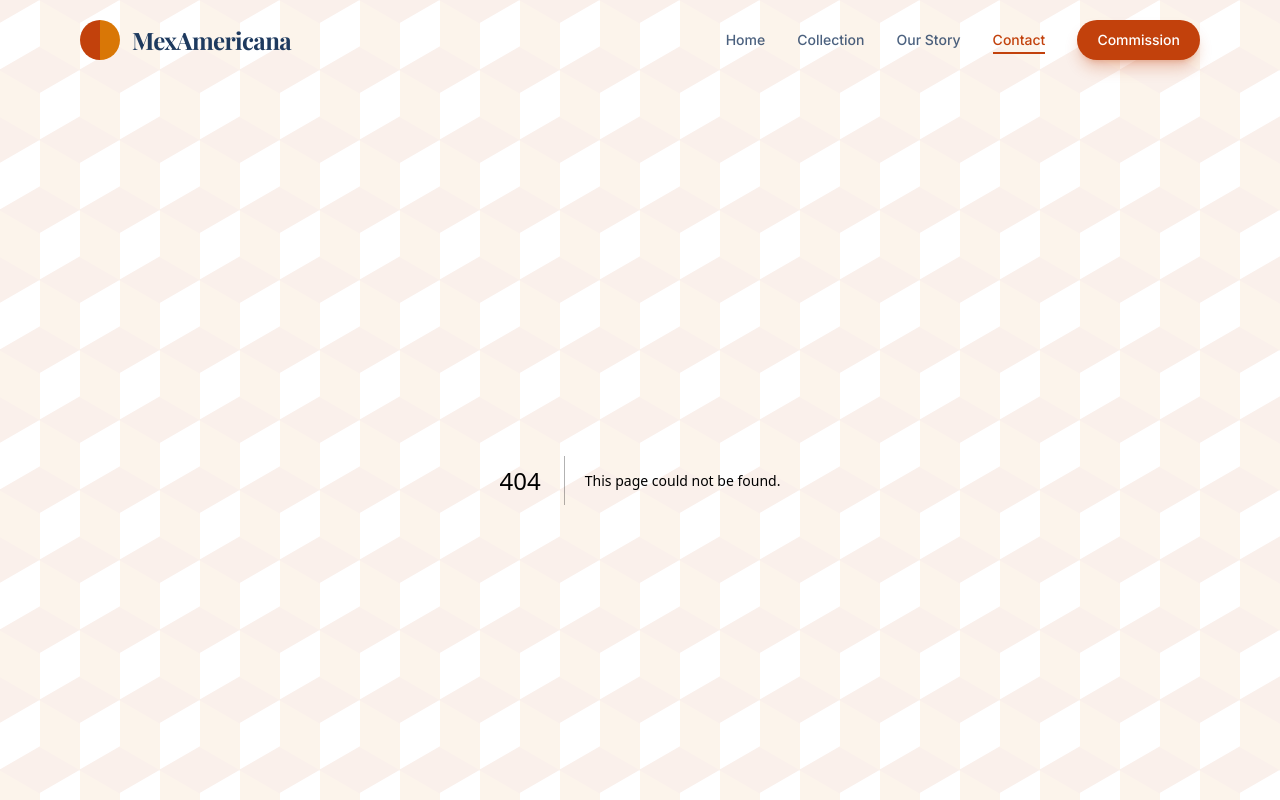
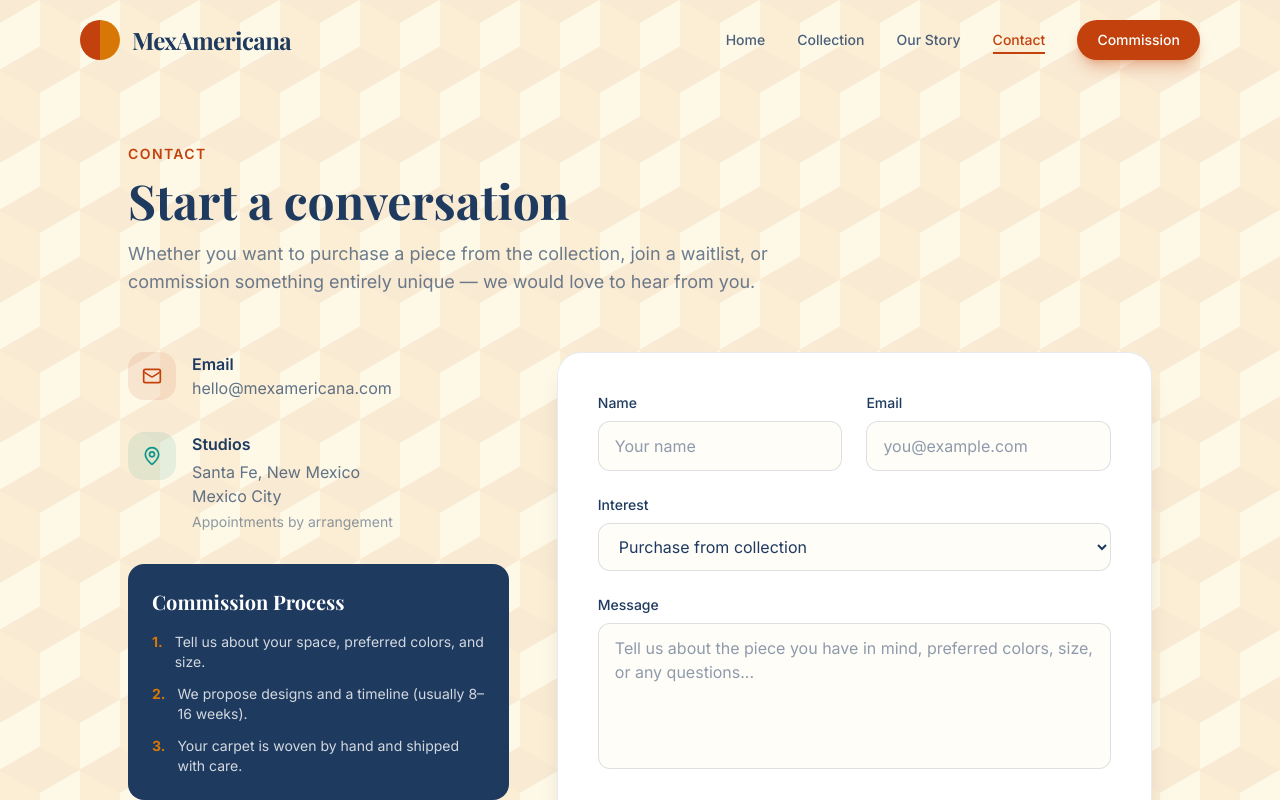
Before and after one commit to Amirhosseinbakhshi2011/mexamericana-carpets, a Next.js app: page /contact in a window 1280 px wide. Before the commit this address had no page. Shown: the top 800 px of the page. Built offline with nearby package versions, Linux system fonts and the light colour scheme.

Commit message:
Add Contact page with form and commission process

```diff
--- /dev/null
+++ b/src/app/contact/page.tsx
@@ -0,0 +1,170 @@
+"use client";
+
+import { useState } from "react";
+import { motion } from "framer-motion";
+import { Mail, MapPin, Send } from "lucide-react";
+
+export default function ContactPage() {
+  const [submitted, setSubmitted] = useState(false);
+
+  function handleSubmit(e: React.FormEvent) {
+    e.preventDefault();
+    setSubmitted(true);
+  }
+
+  return (
+    <div className="px-6 py-16 md:px-12 lg:px-20">
+      <div className="mx-auto max-w-5xl">
+        <div className="mb-14 max-w-2xl">
+          <p className="mb-3 text-sm font-semibold uppercase tracking-widest text-terracotta">
+            Contact
+          </p>
+          <h1 className="font-serif text-4xl font-bold text-navy md:text-5xl">
+            Start a conversation
+          </h1>
+          <p className="mt-4 text-lg text-navy/65">
+            Whether you want to purchase a piece from the collection, join a waitlist,
+            or commission something entirely unique — we would love to hear from you.
+          </p>
+        </div>
+
+        <div className="grid gap-12 lg:grid-cols-5">
+          {/* Info */}
+          <div className="lg:col-span-2 space-y-8">
+            <div className="flex items-start gap-4">
+              <div className="flex h-12 w-12 shrink-0 items-center justify-center rounded-2xl bg-terracotta/10">
+                <Mail className="h-5 w-5 text-terracotta" />
+              </div>
+              <div>
+                <h3 className="font-semibold text-navy">Email</h3>
+                <a
+                  href="mailto:hello@mexamericana.com"
+                  className="mt-1 text-navy/70 hover:text-terracotta transition-colors"
+                >
+                  hello@mexamericana.com
+                </a>
+              </div>
+            </div>
+
+            <div className="flex items-start gap-4">
+              <div className="flex h-12 w-12 shrink-0 items-center justify-center rounded-2xl bg-turquoise/10">
+                <MapPin className="h-5 w-5 text-turquoise" />
+              </div>
+              <div>
+                <h3 className="font-semibold text-navy">Studios</h3>
+                <p className="mt-1 text-navy/70">Santa Fe, New Mexico</p>
+                <p className="text-navy/70">Mexico City</p>
+                <p className="mt-1 text-sm text-navy/50">Appointments by arrangement</p>
+              </div>
+            </div>
+
+            <div className="rounded-2xl bg-navy p-6 text-white">
+              <h3 className="font-serif text-xl font-bold">Commission Process</h3>
+              <ol className="mt-4 space-y-3 text-sm text-white/80">
+                <li className="flex gap-3">
+                  <span className="font-bold text-gold">1.</span>
+                  Tell us about your space, preferred colors, and size.
+                </li>
+                <li className="flex gap-3">
+                  <span className="font-bold text-gold">2.</span>
+                  We propose designs and a timeline (usually 8–16 weeks).
+                </li>
+                <li className="flex gap-3">
+                  <span className="font-bold text-gold">3.</span>
+                  Your carpet is woven by hand and shipped with care.
+                </li>
+              </ol>
+            </div>
+          </div>
+
+          {/* Form */}
+          <div className="lg:col-span-3">
+            {submitted ? (
+              <motion.div
+                initial={{ opacity: 0, scale: 0.95 }}
+                animate={{ opacity: 1, scale: 1 }}
+                className="flex h-full flex-col items-center justify-center rounded-3xl border border-navy/10 bg-white p-12 text-center shadow-xl"
+              >
+                <div className="mb-4 flex h-16 w-16 items-center justify-center rounded-full bg-turquoise/15">
+                  <Send className="h-7 w-7 text-turquoise" />
+                </div>
+                <h3 className="font-serif text-2xl font-bold text-navy">Message received</h3>
+                <p className="mt-3 max-w-sm text-navy/60">
+                  Thank you. We will get back to you within two business days.
+                </p>
+                <button
+                  onClick={() => setSubmitted(false)}
+                  className="mt-8 text-sm font-semibold text-terracotta hover:underline"
+                >
+                  Send another message
+                </button>
+              </motion.div>
+            ) : (
+              <form
+                onSubmit={handleSubmit}
+                className="rounded-3xl border border-navy/10 bg-white p-8 shadow-xl md:p-10"
+              >
+                <div className="grid gap-6 sm:grid-cols-2">
+                  <div>
+                    <label className="mb-2 block text-sm font-medium text-navy">
+                      Name
+                    </label>
+                    <input
+                      required
+                      type="text"
+                      className="w-full rounded-xl border border-navy/15 bg-sand/30 px-4 py-3 text-navy outline-none transition focus:border-terracotta focus:ring-2 focus:ring-terracotta/20"
+                      placeholder="Your name"
+                    />
+                  </div>
+                  <div>
+                    <label className="mb-2 block text-sm font-medium text-navy">
+                      Email
+                    </label>
+                    <input
+                      required
+                      type="email"
+                      className="w-full rounded-xl border border-navy/15 bg-sand/30 px-4 py-3 text-navy outline-none transition focus:border-terracotta focus:ring-2 focus:ring-terracotta/20"
+                      placeholder="you@example.com"
+                    />
+                  </div>
+                </div>
+
+                <div className="mt-6">
+                  <label className="mb-2 block text-sm font-medium text-navy">
+                    Interest
+                  </label>
+                  <select className="w-full rounded-xl border border-navy/15 bg-sand/30 px-4 py-3 text-navy outline-none transition focus:border-terracotta focus:ring-2 focus:ring-terracotta/20">
+                    <option>Purchase from collection</option>
+                    <option>Commission a custom piece</option>
+                    <option>Join waitlist</option>
+                    <option>General inquiry</option>
+                  </select>
+                </div>
+
+                <div className="mt-6">
+                  <label className="mb-2 block text-sm font-medium text-navy">
+                    Message
+                  </label>
+                  <textarea
+                    required
+                    rows={5}
+                    className="w-full resize-none rounded-xl border border-navy/15 bg-sand/30 px-4 py-3 text-navy outline-none transition focus:border-terracotta focus:ring-2 focus:ring-terracotta/20"
+                    placeholder="Tell us about the piece you have in mind, preferred colors, size, or any questions..."
+                  />
+                </div>
+
+                <button
+                  type="submit"
+                  className="mt-8 flex w-full items-center justify-center gap-2 rounded-full bg-terracotta py-4 text-base font-semibold text-white shadow-lg shadow-terracotta/30 transition-all hover:bg-orange-600"
+                >
+                  Send Message
+                  <Send className="h-4 w-4" />
+                </button>
+              </form>
+            )}
+          </div>
+        </div>
+      </div>
+    </div>
+  );
+}
```
